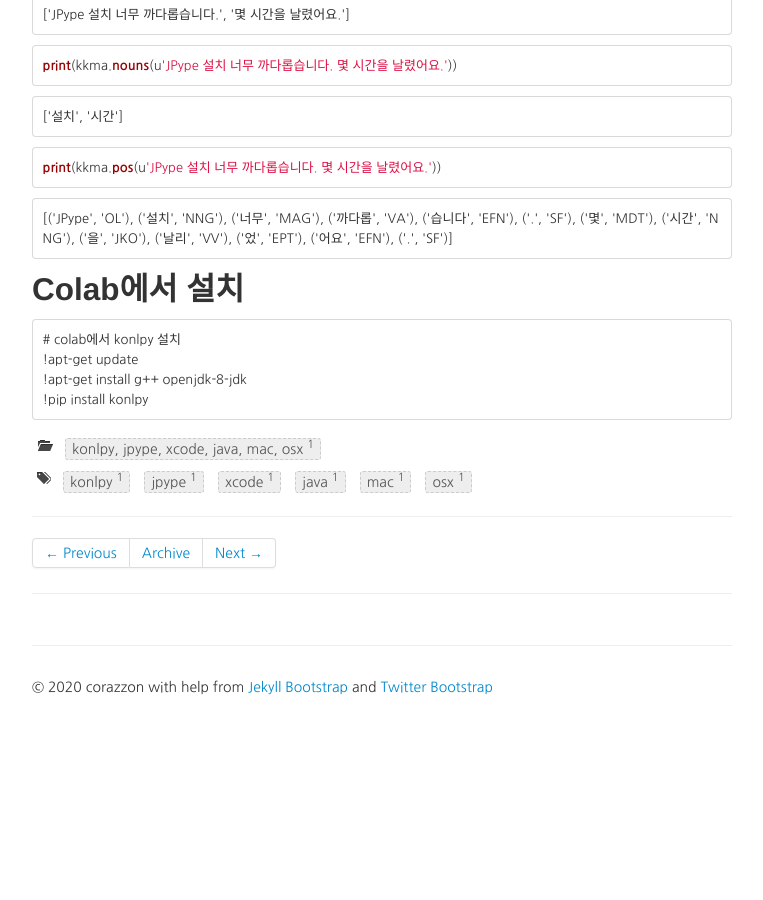
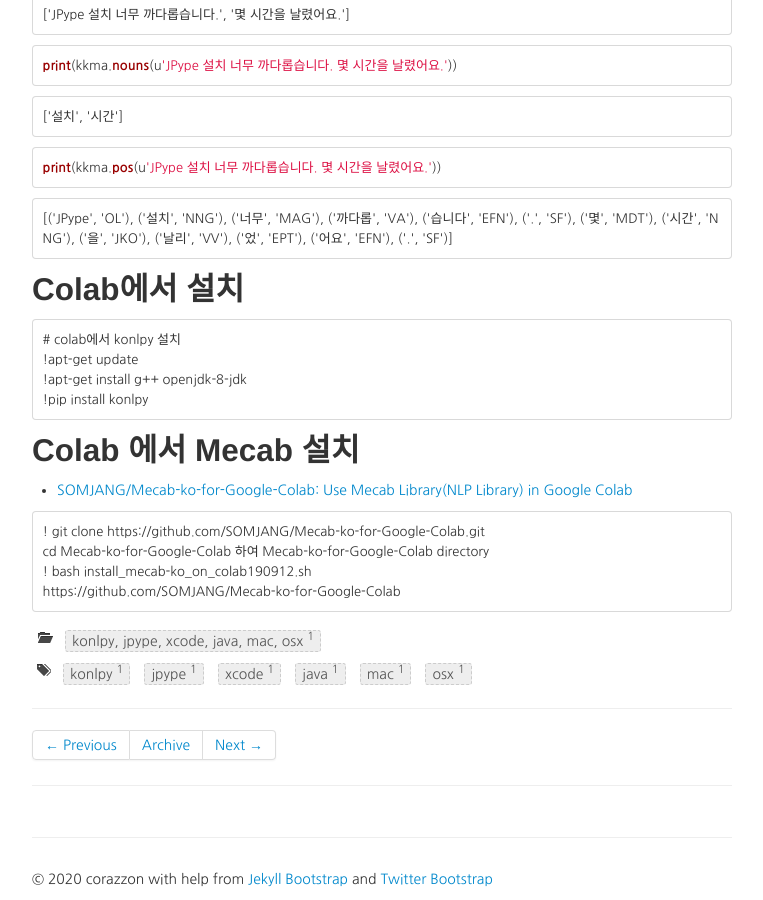
Before and after one commit to corazzon/corazzon.github.com, a Jekyll site: the page built from _posts/2017-11-22-Konlpy_JPype_install_struggle.md, in a window 1280 px wide and 900 px high, scrolled down 2522 px. Shown: the whole window, without its empty margins (258-1021 px from the left). Built offline with Jekyll 4.4.1, drawn with Linux system fonts in a browser that asks for light colours; nearby versions of some CDN libraries; before the commit the page ends 3230 px from its top, so only the background shows below that.

Commit message:
Update 2017-11-22-Konlpy_JPype_install_struggle.md

````diff
--- a/_posts/2017-11-22-Konlpy_JPype_install_struggle.md
+++ b/_posts/2017-11-22-Konlpy_JPype_install_struggle.md
@@ -132,3 +132,15 @@ print(kkma.pos(u'JPype 설치 너무 까다롭습니다. 몇 시간을 날렸어
 !apt-get install g++ openjdk-8-jdk
 !pip install konlpy
 ```
+
+
+## Colab 에서 Mecab 설치
+
+* [SOMJANG/Mecab-ko-for-Google-Colab: Use Mecab Library(NLP Library) in Google Colab](https://github.com/SOMJANG/Mecab-ko-for-Google-Colab)
+
+```
+! git clone https://github.com/SOMJANG/Mecab-ko-for-Google-Colab.git
+cd Mecab-ko-for-Google-Colab 하여 Mecab-ko-for-Google-Colab directory
+! bash install_mecab-ko_on_colab190912.sh
+https://github.com/SOMJANG/Mecab-ko-for-Google-Colab
+```
````
